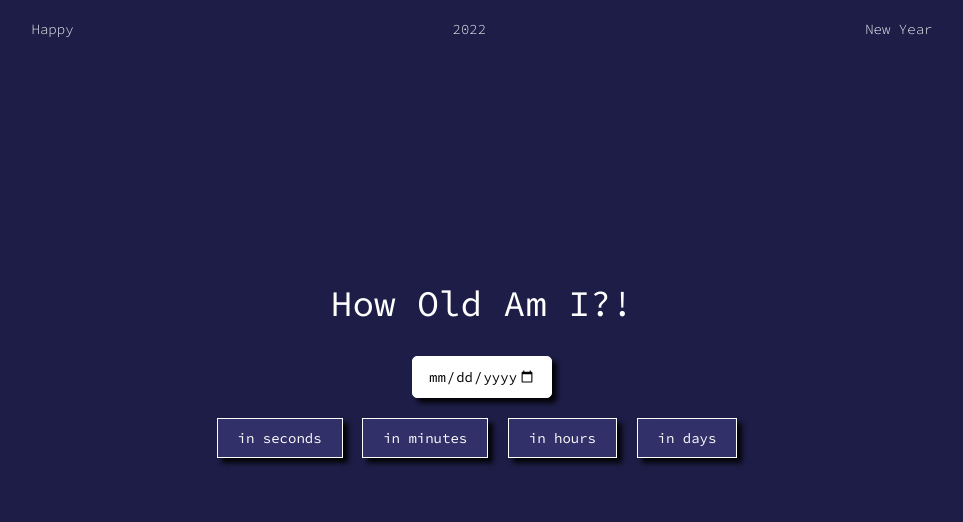
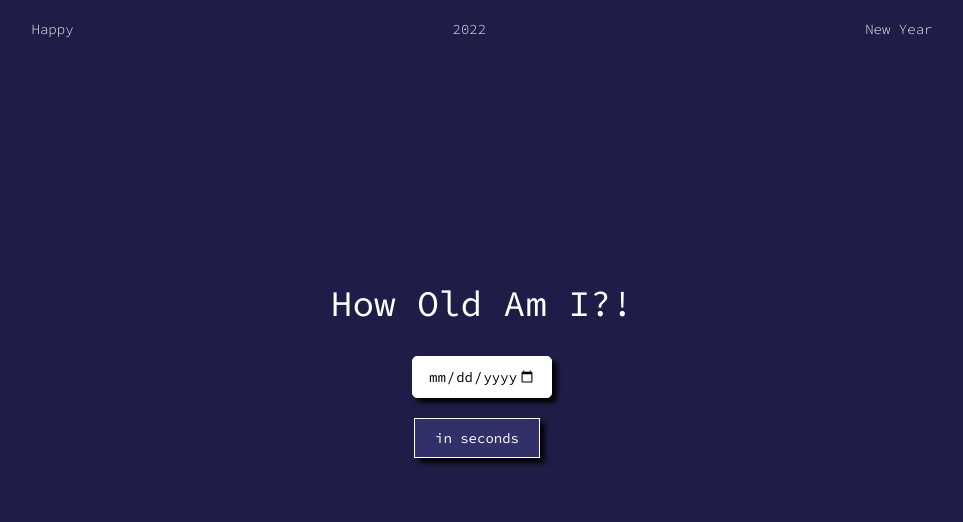
Before and after one commit to youngjn/age, a plain HTML site: page index.html in a window 1280 px wide. Shown: the whole page, without its empty margins (158-1121 px from the left). Drawn offline with Linux system fonts and the light colour scheme.

Commit message:
Update index.html

```diff
--- a/index.html
+++ b/index.html
@@ -20,9 +20,6 @@
 		<input class="date" type="date" name="birthdate" max="2021-12-31">
 
 		<button class="second" onclick="secondDate()">in seconds</button>
-		<button class="minute" onclick="minuteDate()">in minutes</button>
-		<button class="hour" onclick="hourDate()">in hours</button>
-		<button class="day" onclick="dayDate()">in days</button>
 
 		<p id="practice">10000</p>
 	</main>
```
